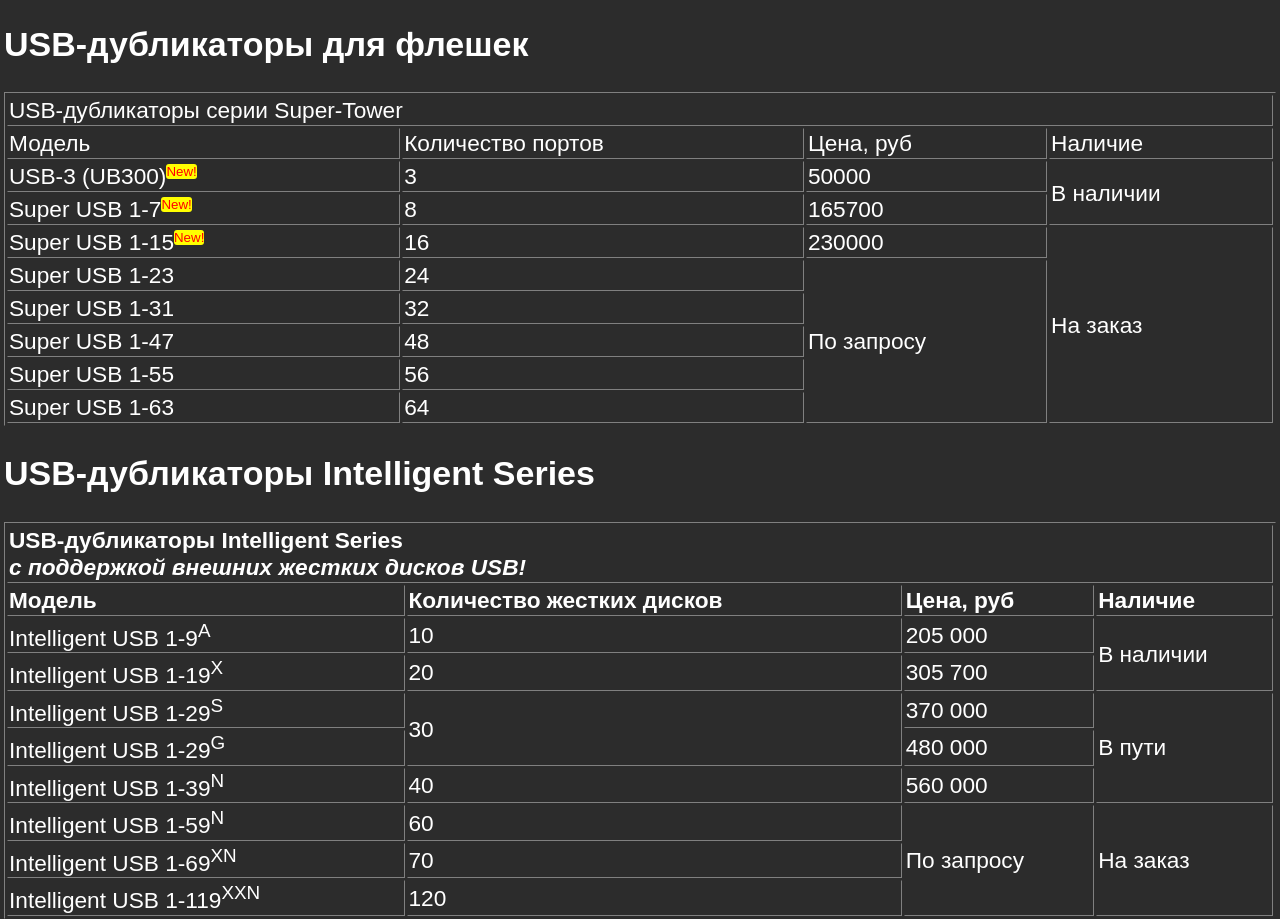
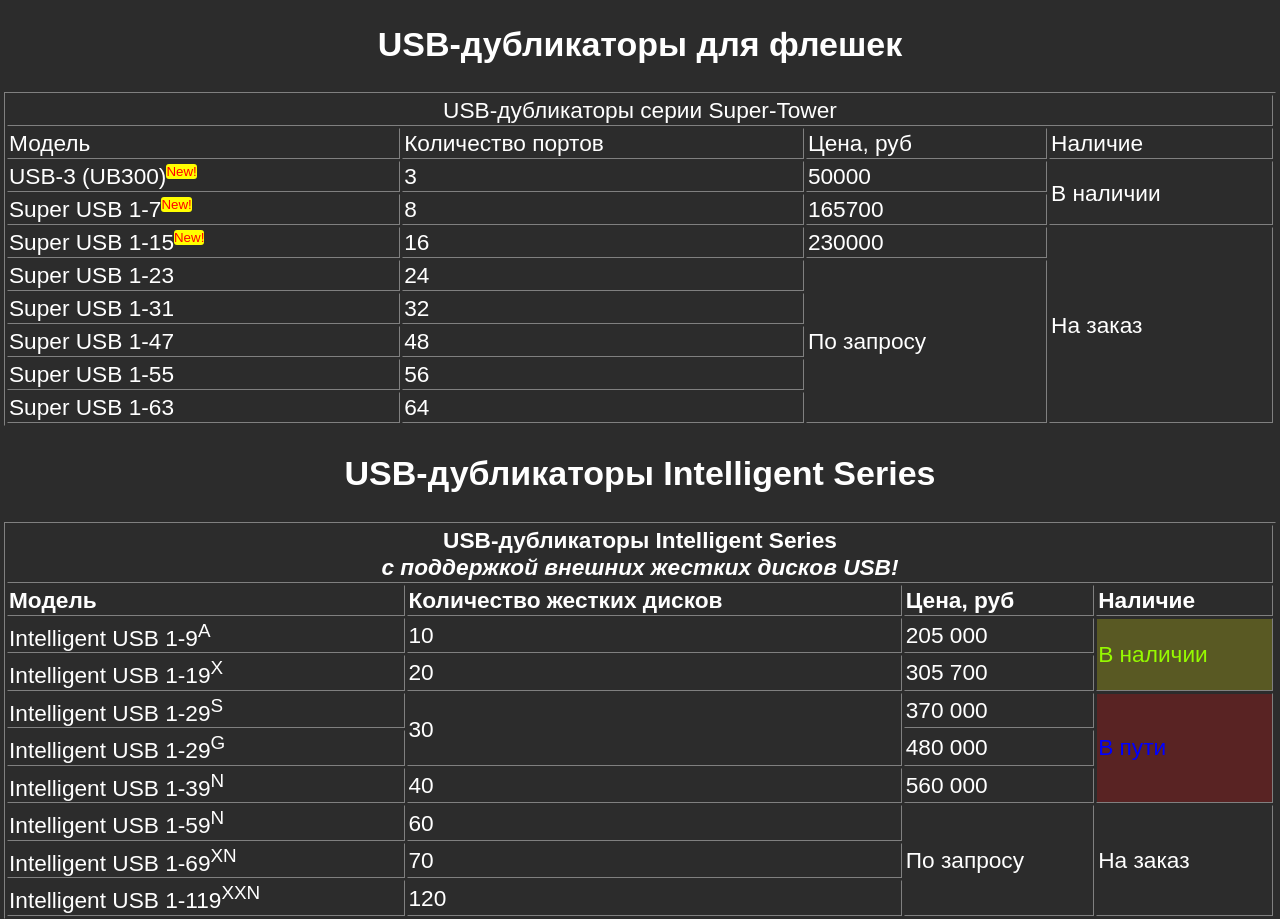
Before and after one commit to denzerphil/REPOSITORIUMONE, a plain HTML site: page lab2/usb.html in a window 1280 px wide. Shown: the part 1118-2037 px from the top of the page. Drawn offline with Linux system fonts and the light colour scheme.

Commit message:
Стили второй таблицы

```diff
--- a/lab2/usb.html
+++ b/lab2/usb.html
@@ -74,10 +74,10 @@
                 <li>ЖК-дисплей с отображением всего, что в данный момент делает дубликатор</li>
             </ol>
 
-                <h2>USB-дубликаторы для флешек</h2>
+                <h2 style="text-align: center;">USB-дубликаторы для флешек</h2>
             <table border="1" width="100%">
                 <tr>
-                    <td colspan="4">USB-дубликаторы серии Super-Tower</td>
+                    <td colspan="4" style="text-align: center;">USB-дубликаторы серии Super-Tower</td>
                 </tr>
                 <tr>
                     <td>Модель</td>
@@ -135,10 +135,10 @@
                 </tr>
             </table>
 
-            <h2>USB-дубликаторы Intelligent Series</h2>
+            <h2 style="text-align: center;">USB-дубликаторы Intelligent Series</h2>
             <table border="1" width="100%">
                 <tr style="font-weight: bold;">
-                    <td colspan="4">USB-дубликаторы Intelligent Series
+                    <td colspan="4" style="text-align: center;">USB-дубликаторы Intelligent Series
                         <br><i>с поддержкой внешних жестких дисков USB!</i>
                     </td>
 
@@ -153,7 +153,7 @@
                     <td>Intelligent USB 1-9<sup>A</sup></td>
                     <td>10</td>
                     <td>205&nbsp;000</td>
-                    <td rowspan="2">В наличии</td>
+                    <td rowspan="2" style="color: rgb(150, 250, 0);background-color: rgba(255, 255, 0, 0.211);">В наличии</td>
                 </tr>
                 <tr>
                     <td>Intelligent USB 1-19<sup>X</sup></td>
@@ -165,7 +165,7 @@
                     <td>Intelligent USB 1-29<sup>S</sup></td>
                     <td rowspan="2">30</td>
                     <td>370&nbsp;000</td>
-                    <td rowspan="3">В пути</td>
+                    <td rowspan="3" style="color: blue;background-color: rgba(255, 0, 0, 0.211);">В пути</td>
                 </tr>
                 <tr>
                     <td>Intelligent USB 1-29<sup>G</sup></td>
```
